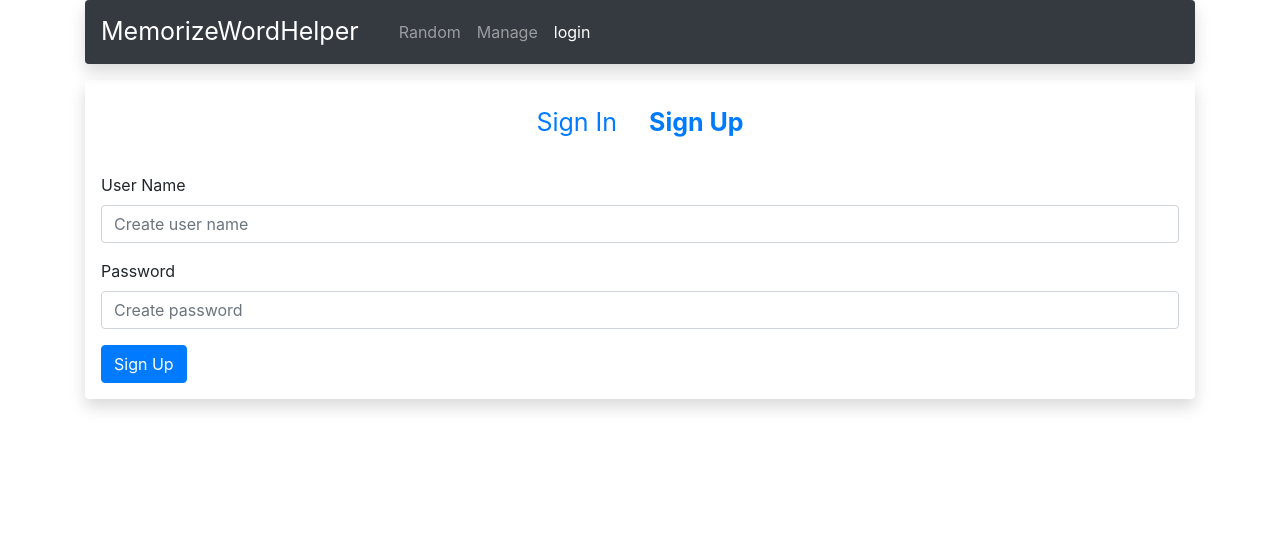
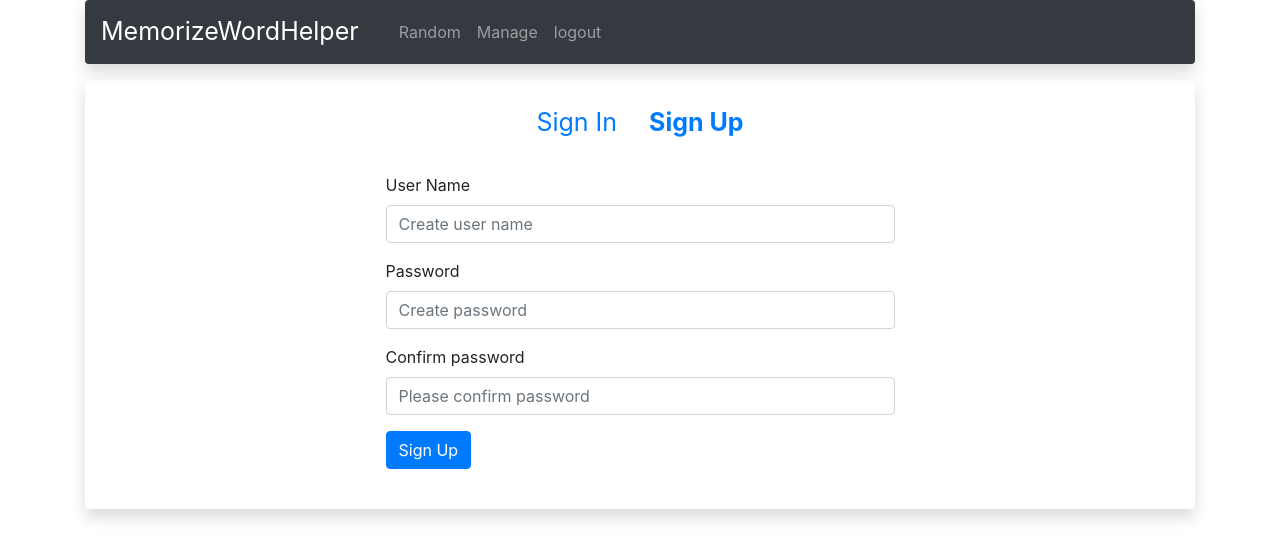
Before and after one commit to pharanyu/memorize-word-helper, an Angular app: page /user/signup in a window 1280 px wide. Shown: the top 558 px of the page. Built offline with nearby package versions, Linux system fonts and the light colour scheme; sample sign-in values are in the browser's storage.

Commit message:
[Update fontend] Add logout, confirm password

```diff
--- a/src/app/components/navbar/navbar.component.html
+++ b/src/app/components/navbar/navbar.component.html
@@ -12,8 +12,11 @@
       <li class="nav-item">
         <a class="nav-link" routerLink="/manage" routerLinkActive="active">Manage</a>
       </li>
-      <li class="nav-item">
+      <li *ngIf="!userService.isLoggedIn()" class="nav-item">
         <a class="nav-link" routerLink="/user" routerLinkActive="active">login</a>
+      </li>
+      <li *ngIf="userService.isLoggedIn()" class="nav-item">
+        <a class="nav-link" (click)="onLogout()" routerLinkActive="active">logout</a>
       </li>
     </ul>
 
--- a/src/app/components/navbar/navbar.component.ts
+++ b/src/app/components/navbar/navbar.component.ts
@@ -1,6 +1,7 @@
 import { Component, OnInit } from '@angular/core';
+import { Router } from '@angular/router';
 
-import { AppRoutingModule } from '../../app-routing.module';
+import { UserService } from '../../services/user.service';
 
 @Component({
   selector: 'app-navbar',
@@ -9,9 +10,13 @@ import { AppRoutingModule } from '../../app-routing.module';
 })
 export class NavbarComponent implements OnInit {
 
-  constructor() { }
+  constructor(public userService: UserService, private router: Router) { }
 
   ngOnInit() {
   }
 
+  onLogout() {
+    this.userService.deleteToken();
+    this.router.navigateByUrl('/user/login');
+  }
 }
--- a/src/app/components/user/sign-in/sign-in.component.html
+++ b/src/app/components/user/sign-in/sign-in.component.html
@@ -1,3 +1,6 @@
+<div class="container">
+  <div class="row justify-content-sm-center">
+    <div class="col-sm-6">
       <div class="alert alert-danger" role="alert" *ngIf="serverErrorMessage">
         {{serverErrorMessage}}
       </div>
@@ -26,3 +29,7 @@
 
         <button type="submit" class="btn btn-primary">Log In</button>
       </form>
+      <br>
+    </div>
+  </div>
+</div>
--- a/src/app/components/user/sign-up/sign-up.component.html
+++ b/src/app/components/user/sign-up/sign-up.component.html
@@ -1,3 +1,6 @@
+<div class="container">
+  <div class="row justify-content-sm-center">
+    <div class="col-sm-6">
       <div class="alert alert-success" role="alert" *ngIf="showSuccessMessage">
         Sign Up successfully
       </div>
@@ -29,5 +32,17 @@
           </div>
         </div>
 
+        <div class="form-group">
+          <label for="ConfirmPasswordID">Confirm password</label>
+          <input type="password" class="form-control" id="ConfirmPasswordID" #confirmPassword="ngModel" ngModel
+            name="confirmPassword" placeholder="Please confirm password" required>
+          <div *ngIf="signUpForm.submitted && !confirmPassword.value">
+            <small class="form-text text-danger">Confirm password is required.</small>
+          </div>
+        </div>
+
         <button type="submit" class="btn btn-primary">Sign Up</button>
       </form>
+      <br>
+    </div>
+  </div>
--- a/src/app/components/user/sign-up/sign-up.component.ts
+++ b/src/app/components/user/sign-up/sign-up.component.ts
@@ -1,6 +1,8 @@
 import { Component, OnInit } from '@angular/core';
+import { NgForm } from '@angular/forms';
+
 import { UserService } from '../../../services/user.service';
-import { NgForm } from '@angular/forms';
+import { User } from '../../../services/user';
 
 @Component({
   selector: 'app-sign-up',
@@ -17,7 +19,12 @@ export class SignUpComponent implements OnInit {
   }
 
   onSubmit(form: NgForm) {
-    this.userService.postUser(form.value).subscribe(
+    if (form.value.password === form.value.confirmPassword) {
+      const createUser: User = {
+        userName: form.value.userName,
+        password: form.value.password
+      };
+      this.userService.postUser(createUser).subscribe(
         res => {
           this.showSuccessMessage = true;
           setTimeout(() => this.showSuccessMessage = false, 4000);
@@ -31,6 +38,9 @@ export class SignUpComponent implements OnInit {
           }
         }
       );
+    } else {
+      this.serverErrorMessage = 'Please confirm your password again';
+    }
   }
 
   resetForm(form: NgForm) {
--- a/src/app/services/user.service.ts
+++ b/src/app/services/user.service.ts
@@ -23,10 +23,6 @@ export class UserService {
 
   login(authCredentials) {
     return this.http.post('/api/user/authenticate', authCredentials, this.noAuthHeader);
-  }
-
-  getUserProfile() {
-    return this.http.get('/api/user/userprofile');
   }
 
   /** Other Methods */
```
Also changed, not shown: 1 other file (tests, documents, lock files or other folders). Lines whose indentation alone changed are shown as unchanged.
